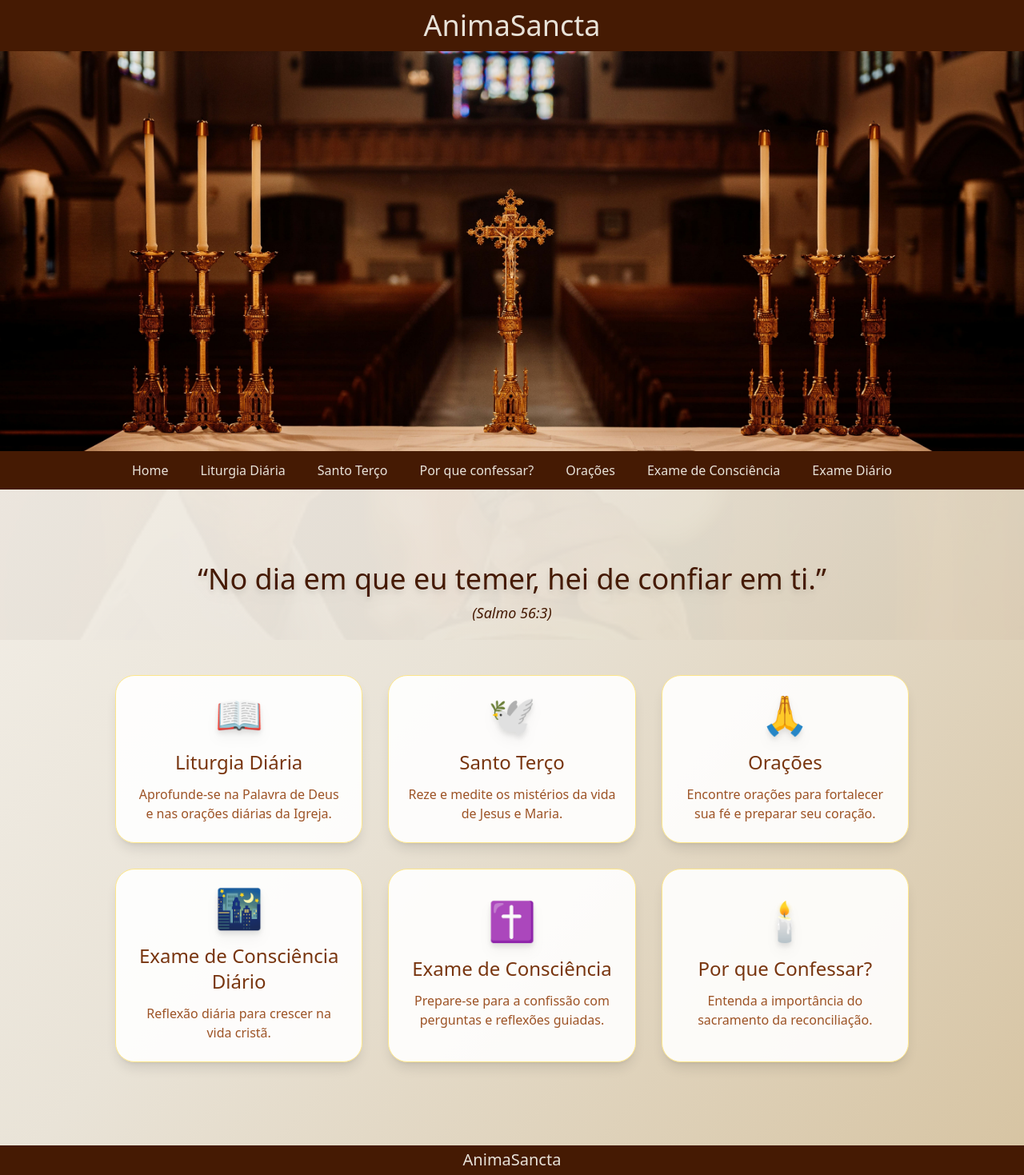
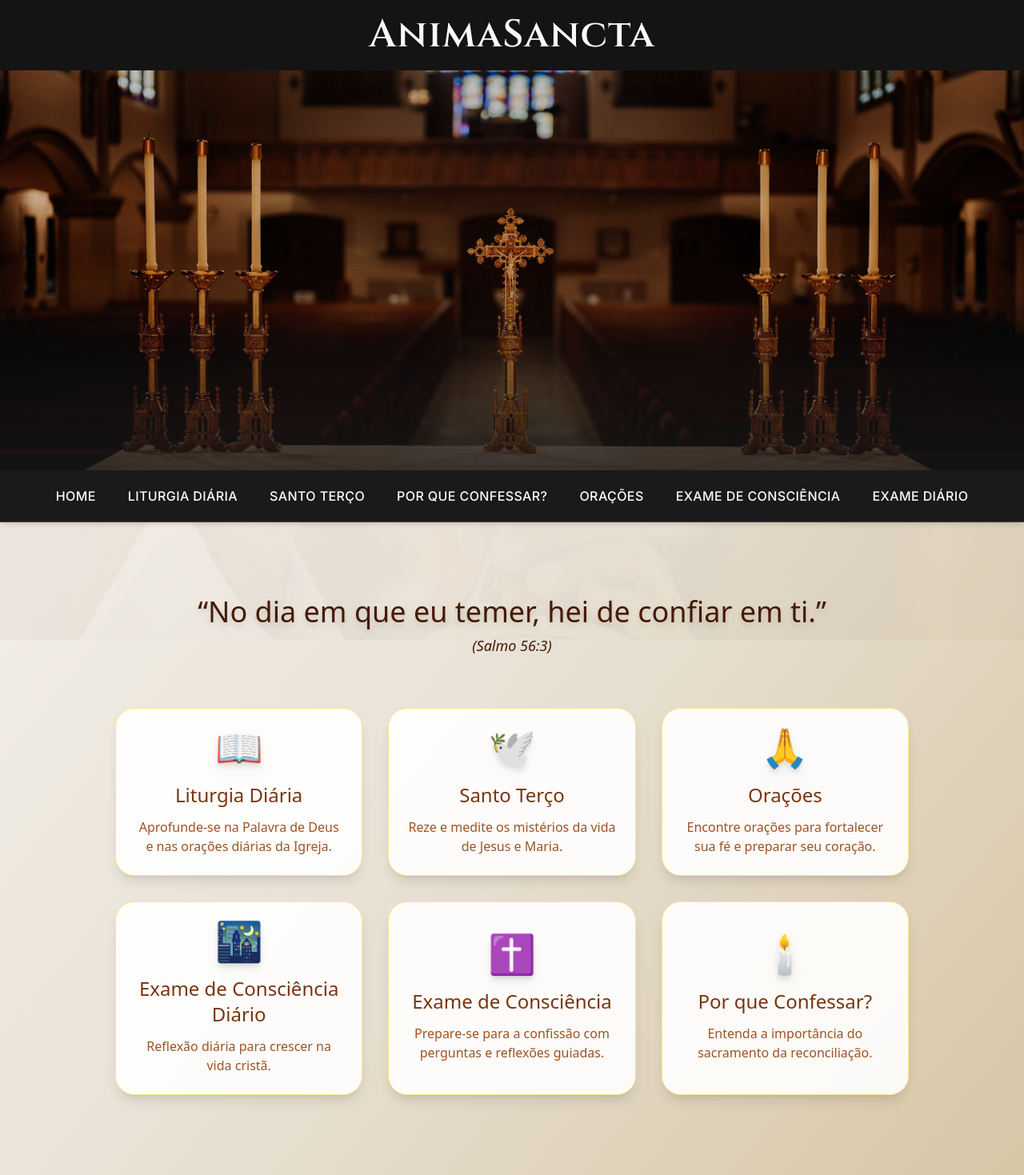
Before and after one commit to EmanuelBitenc/AnimaSancta, a Next.js app: page / in a window 1280 px wide. Shown: the top 1469 px of the page at 80% size. Built offline with nearby package versions, Linux system fonts and the light colour scheme; a web font is replaced by a local one.

Commit message:
refactor: remove theme toggle, simplify header/footer to dark-only

```diff
--- a/src/components/Footer/index.tsx
+++ b/src/components/Footer/index.tsx
@@ -2,16 +2,18 @@ import Link from "next/link";
 
 export function Footer() {
   return (
-    <footer className="  relative bg-amber-950 align-bottom mt-5">
-      <div className="flex flex-col py-1 justify-center text-center">
+    <footer className="relative bg-[#1a1a1a] text-[#FDFBF7] align-bottom mt-5 border-t border-accent/20 pt-8 pb-6">
+      <div className="flex flex-col py-1 justify-center items-center text-center gap-2">
         <div>
-          <h1 className="fontTsuki text-xl">AnimaSancta</h1>
+          <h1 className="font-cinzel text-2xl font-semibold tracking-wider text-accent">
+            AnimaSancta
+          </h1>
         </div>
         <div>
           <Link
             href={"https://www.linkedin.com/in/emanuelbitencourt/"}
             target="_blank"
-            className="text-sm"
+            className="font-inter text-xs sm:text-sm text-slate-400 hover:text-white transition-colors duration-300 uppercase tracking-widest"
           >
             BitencTech
           </Link>
--- a/src/components/Header/index.tsx
+++ b/src/components/Header/index.tsx
@@ -8,23 +8,26 @@ import Link from "next/link";
 export function Header() {
   return (
     <>
-      <header className=" bg-amber-950 relative">
-        <div className=" w-full py-3  flex justify-center items-center">
-          <Link href="/exameConsciência">
-            <h1 className="fontTsuki text-4xl ">AnimaSancta</h1>
+      <header className="bg-[#1a1a1a] relative border-b border-accent/30 shadow-md">
+        <div className="w-full py-5 flex justify-center items-center bg-[#141414]">
+          <Link href="/">
+            <h1 className="font-cinzel text-4xl sm:text-5xl text-[#FDFBF7] font-semibold tracking-wide drop-shadow-sm transition-transform hover:scale-105 duration-300">
+              AnimaSancta
+            </h1>
           </Link>
         </div>
         <div className="relative w-full h-64 sm:h-[300px] md:h-[400px] lg:h-[500px] 2xl:h-[640px]">
           <Image
             src={imageOtimize}
             alt="Terço"
-            layout="fill"
-            content="responsive"
-            objectFit="cover"
-            objectPosition="bottom"
+            fill
+            style={{ objectFit: "cover", objectPosition: "bottom" }}
+            className="opacity-90"
           />
+          <div className="absolute inset-0 bg-gradient-to-t from-[#1a1a1a] via-transparent to-transparent opacity-80"></div>
+          <div className="absolute inset-0 bg-black/10"></div>
         </div>
-        <div className="w-full bg-amber-950 ">
+        <div className="w-full bg-[#1a1a1a] text-[#FDFBF7] shadow-inner">
           <Nav />
         </div>
       </header>
--- a/src/components/Header/links.tsx
+++ b/src/components/Header/links.tsx
@@ -9,7 +9,7 @@ export const Links = ({ href, text }: propsLinks) => {
     <li className="p-1">
       <Link
         href={href}
-        className="underline sm:no-underline sm:hover:underline hover:drop-shadow"
+        className="underline sm:no-underline sm:hover:underline hover:text-accent transition-colors duration-200"
       >
         {text}
       </Link>
--- a/src/components/Header/nav.tsx
+++ b/src/components/Header/nav.tsx
@@ -3,15 +3,15 @@ import { Links } from "./links";
 
 export function Nav() {
   return (
-    <nav className="py-2 relative  bg-amber-950">
-      <ul className="flex justify-center items-center flex-wrap gap-3 sm:gap-8 mx-5">
+    <nav className="py-4 relative bg-[#1a1a1a]">
+      <ul className="flex justify-center items-center flex-wrap gap-4 sm:gap-8 mx-5 font-inter text-[#FDFBF7] text-sm sm:text-base tracking-wide uppercase font-medium">
         <Links href="/" text="Home" />
         <Links href="/liturgiaDiaria" text="Liturgia Diária" />
         <Links href="/terco" text="Santo Terço" />
         <Links href="/porQueConfessar" text="Por que confessar?" />
         <Links href="/oracoes" text="Orações" />
         <Links href="/exameConsciencia" text="Exame de Consciência" />
-        <Links href="/exameConscienciaDiario" text="Exame Diário " />
+        <Links href="/exameConscienciaDiario" text="Exame Diário" />
       </ul>
     </nav>
   );
--- /dev/null
+++ b/src/components/ThemeToggle/index.tsx
@@ -0,0 +1 @@
+// This component has been removed. Dark mode is now the only theme.
```
